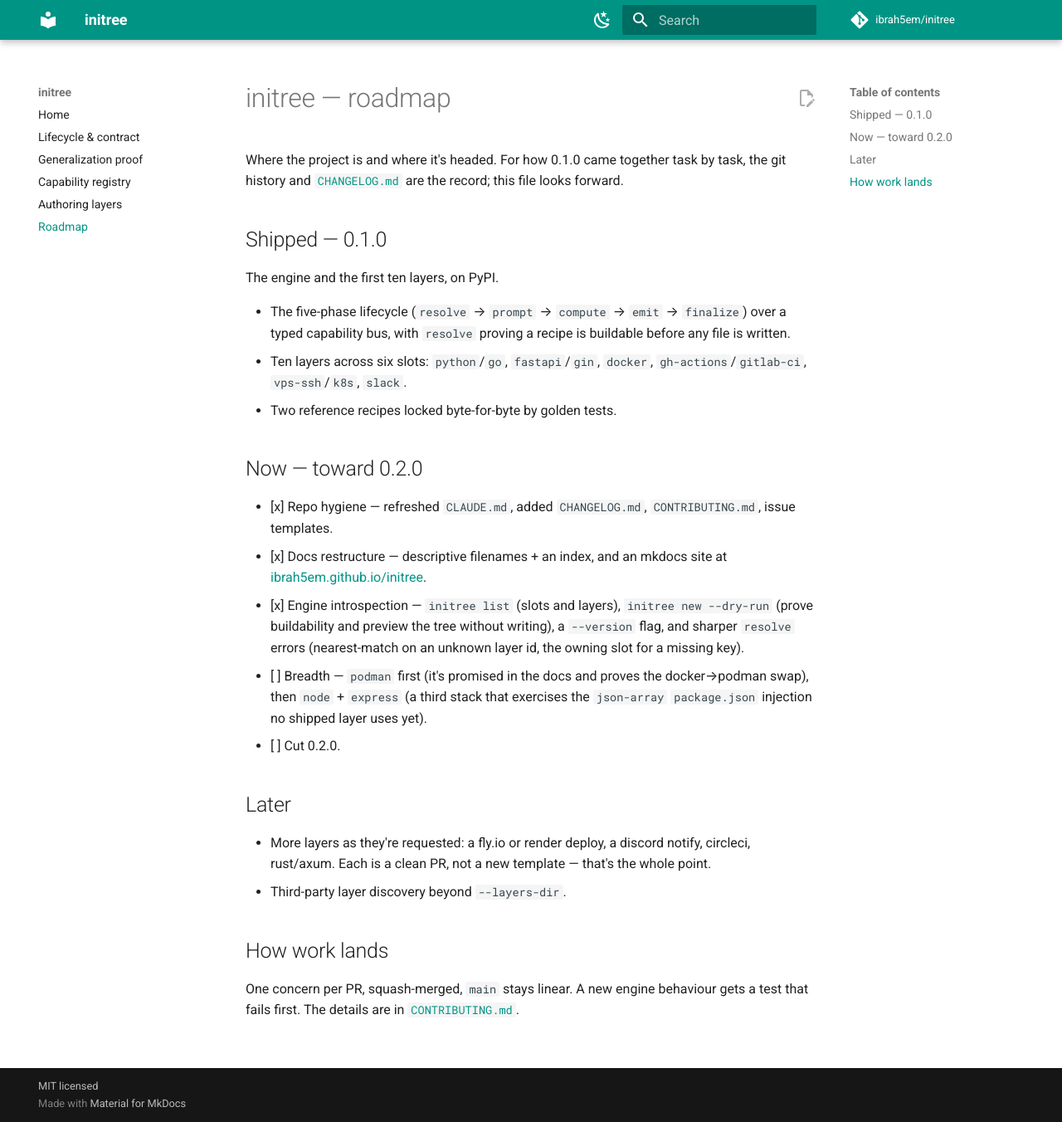
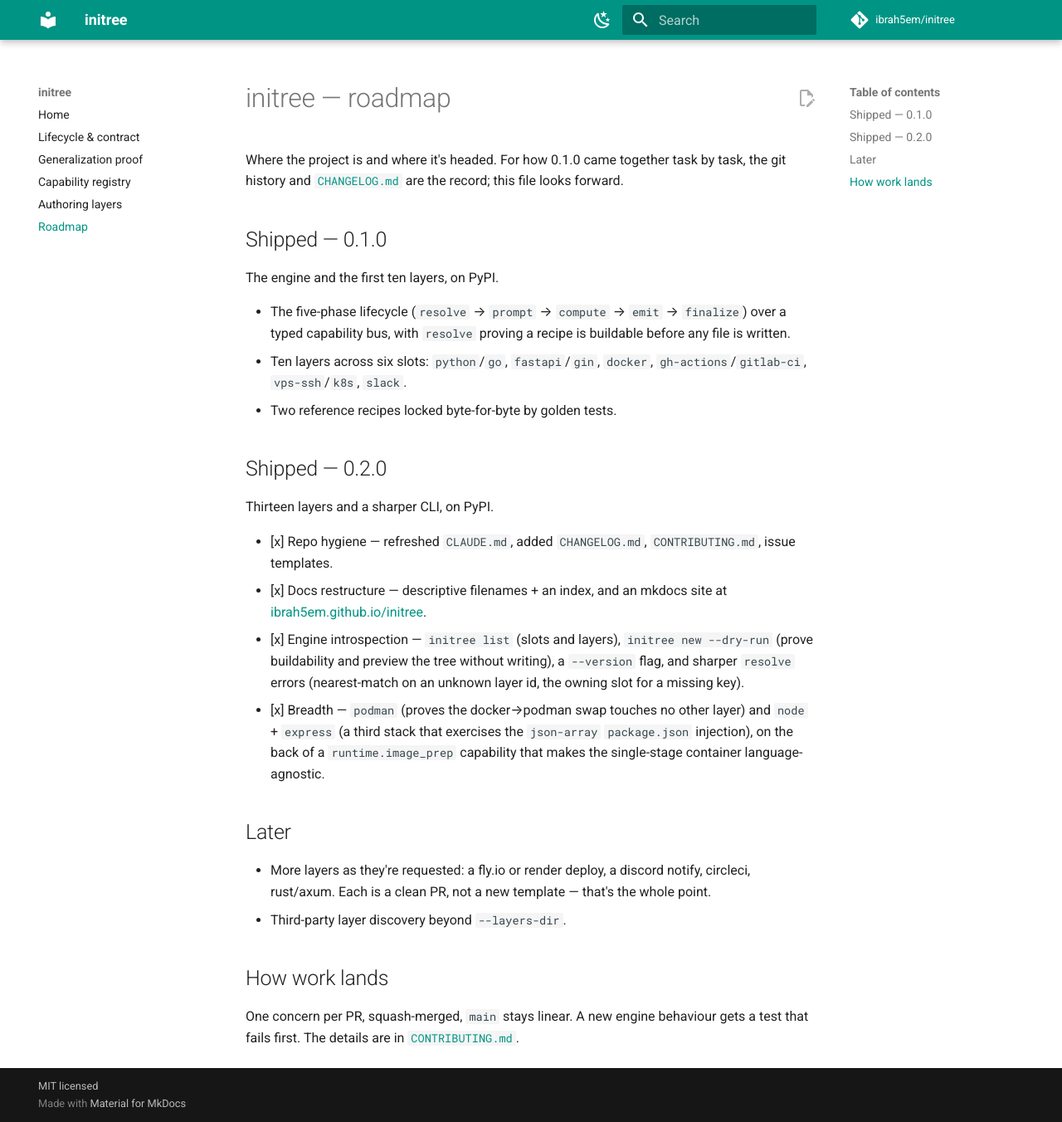
Before and after one commit to ibrah5em/initree, an MkDocs documentation site: the page built from docs/roadmap.md, in a window 1280 px wide and 1352 px high. Shown: the whole window at 83% size. Built offline with MkDocs 1.6.1 and Material for MkDocs 9.7.7, drawn with Linux system fonts in a browser that asks for light colours; comment, search, counter and statistics services are not loaded.

Commit message:
chore(release): 0.2.0 (#68)
Cut 0.2.0: bump the version, roll the Unreleased changelog into a dated 0.2.0
section, and mark the roadmap shipped.

The release closes Track D breadth — podman (the docker->podman swap proof), node
+ express (a third stack on the json-array package.json injection), and the
runtime.image_prep capability that made the single-stage container language-
agnostic — on top of the Track C CLI work (list, --dry-run, --version, sharper
resolve errors).

No skip-ci tag on this commit: the v0.2.0 tag's publish run reads it, and a
skip-ci marker would suppress the PyPI release.

```diff
--- a/docs/roadmap.md
+++ b/docs/roadmap.md
@@ -14,7 +14,9 @@ The engine and the first ten layers, on PyPI.
   `vps-ssh`/`k8s`, `slack`.
 - Two reference recipes locked byte-for-byte by golden tests.
 
-## Now — toward 0.2.0
+## Shipped — 0.2.0
+
+Thirteen layers and a sharper CLI, on PyPI.
 
 - [x] Repo hygiene — refreshed `CLAUDE.md`, added `CHANGELOG.md`, `CONTRIBUTING.md`, issue templates.
 - [x] Docs restructure — descriptive filenames + an index, and an mkdocs site at
@@ -22,10 +24,9 @@ The engine and the first ten layers, on PyPI.
 - [x] Engine introspection — `initree list` (slots and layers), `initree new --dry-run` (prove
       buildability and preview the tree without writing), a `--version` flag, and sharper `resolve`
       errors (nearest-match on an unknown layer id, the owning slot for a missing key).
-- [ ] Breadth — `podman` first (it's promised in the docs and proves the docker→podman swap), then
-      `node` + `express` (a third stack that exercises the `json-array` `package.json` injection no
-      shipped layer uses yet).
-- [ ] Cut 0.2.0.
+- [x] Breadth — `podman` (proves the docker→podman swap touches no other layer) and `node` +
+      `express` (a third stack that exercises the `json-array` `package.json` injection), on the back
+      of a `runtime.image_prep` capability that makes the single-stage container language-agnostic.
 
 ## Later
 
--- a/pyproject.toml
+++ b/pyproject.toml
@@ -1,6 +1,6 @@
 [project]
 name = "initree"
-version = "0.1.0"
+version = "0.2.0"
 description = "A composition orchestrator for project scaffolding — compose layers, not templates."
 readme = "README.md"
 requires-python = ">=3.12"
```
Also changed, not shown: CHANGELOG.md (+16 -1 lines), 1 other file.
